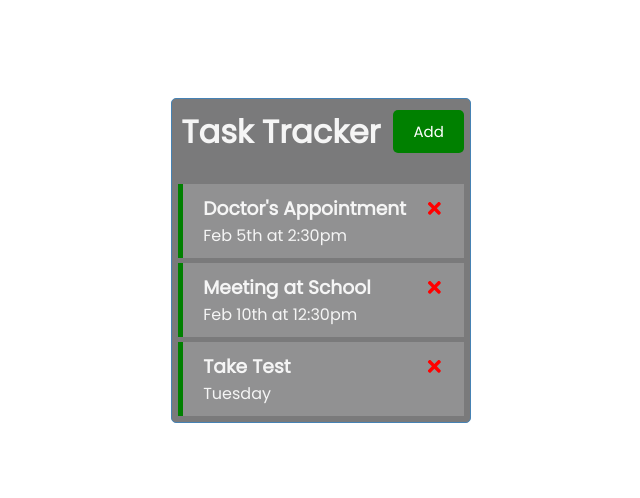
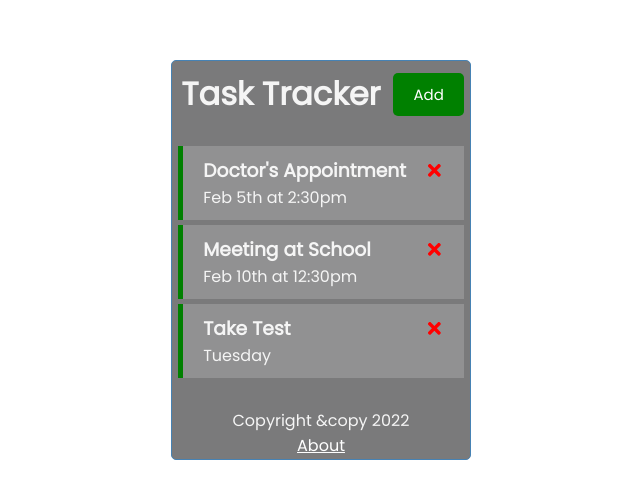
Before and after one commit to njohal13/react-task-tracker, a React (Create React App) app: page / in a window 1280 px wide. Shown: the part 140-638 px from the top of the page, without its empty margins (319-959 px from the left). Built offline with nearby package versions, Linux system fonts and the light colour scheme; data requests are answered from the project's data file.

Commit message:
added footer

```diff
--- a/package.json
+++ b/package.json
@@ -10,6 +10,7 @@
     "react": "^18.2.0",
     "react-dom": "^18.2.0",
     "react-icons": "^4.4.0",
+    "react-router-dom": "^6.4.2",
     "react-scripts": "5.0.1",
     "web-vitals": "^2.1.4"
   },
--- a/src/App.js
+++ b/src/App.js
@@ -1,7 +1,11 @@
+import { useState, useEffect } from "react"
+import { BrowserRouter as Router, Route } from 'react-router-dom'
 import Header from './components/Header'
 import Tasks from './components/Tasks';
 import AddTask from './components/AddTask';
-import { useState, useEffect } from "react"
+import Footer from "./components/Footer";
+import About from "./components/About"
+
 function App() {
   const [showAddTask, setShowAddTask] = useState(false)
   const [tasks, setTasks] = useState([])
@@ -79,6 +83,7 @@ const toggleReminder = async (id) => {
 }
 
   return (
+
     <div className="container">
       <Header onAdd={() => setShowAddTask(!showAddTask)} showAdd={showAddTask}/>
       {showAddTask && <AddTask onAdd={addTask}/>}
@@ -86,8 +91,9 @@ const toggleReminder = async (id) => {
         'No Tasks To Show'
         )}
 
+      <Footer />
+    </div>
 
-    </div>
   );
 }
 
--- /dev/null
+++ b/src/components/About.js
@@ -0,0 +1,11 @@
+
+const About = () => {
+  return (
+    <div>
+        <h4>Version 1.0.0</h4>
+        <a href="/">Go Back</a>
+    </div>
+  )
+}
+
+export default About
--- /dev/null
+++ b/src/components/Footer.js
@@ -0,0 +1,11 @@
+
+const Footer = () => {
+  return (
+    <footer>
+        <p>Copyright &copy 2022</p>
+        <a href="/about">About</a>
+    </footer>
+  )
+}
+
+export default Footer
```
Also changed, not shown: 1 other file (tests, documents, lock files or other folders).
